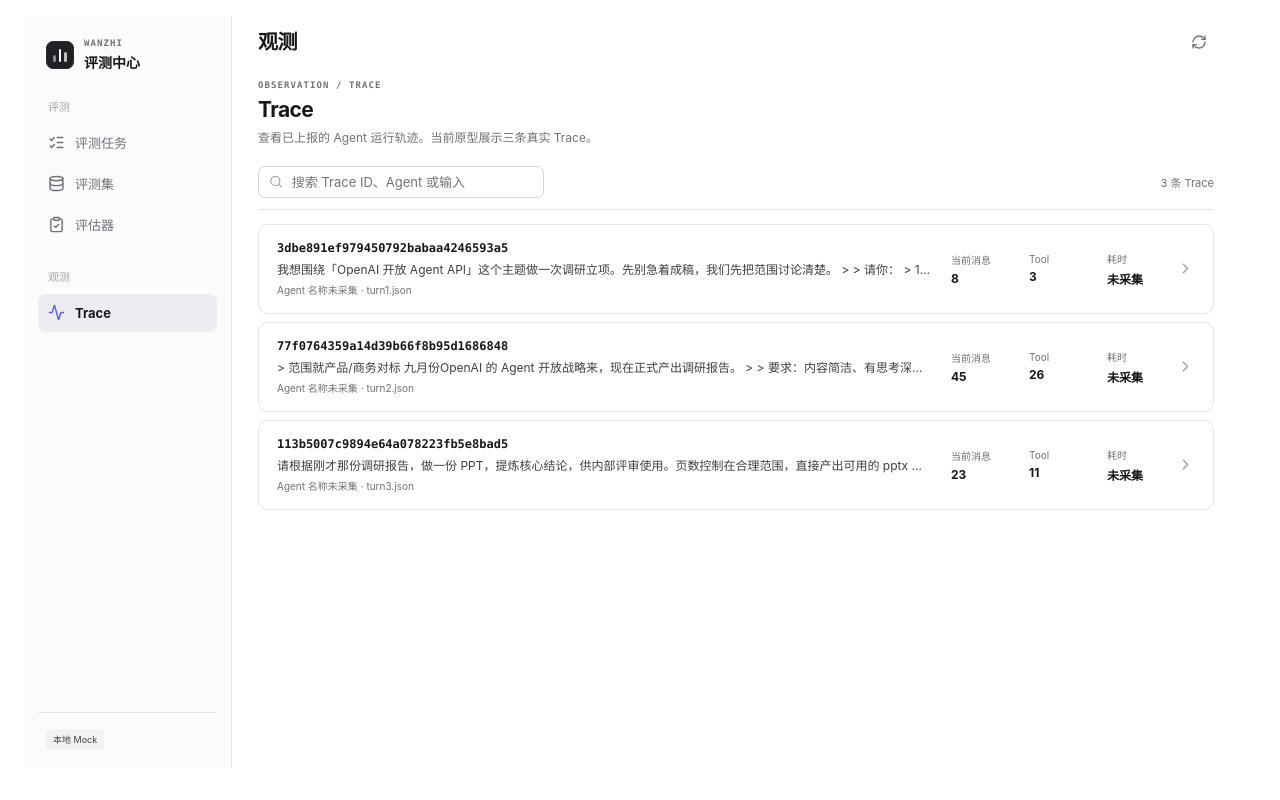
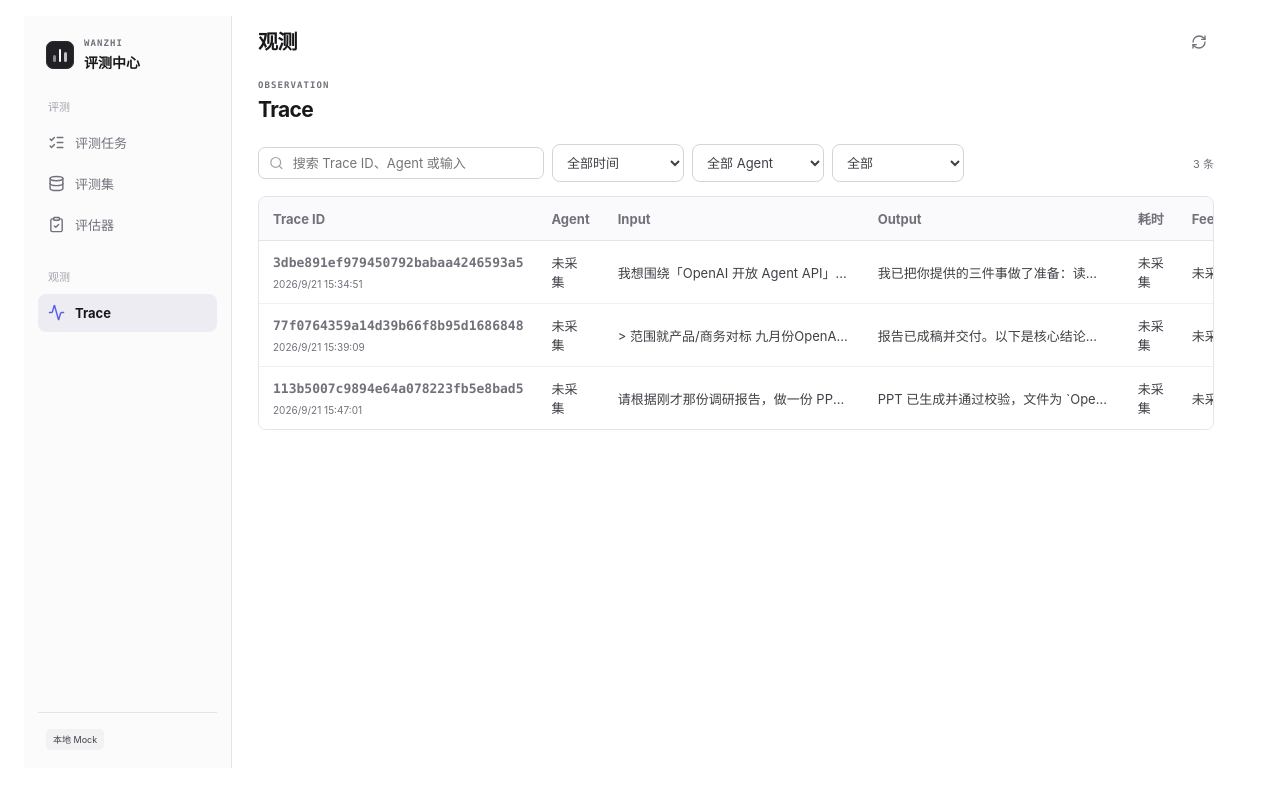
Before and after one commit to wang-zilei/agent-evaluation-platform, a React (Vite) app: page / in a window 1280 px wide. Both pictures are taken after a click on the button "Trace". Built offline with nearby package versions, Linux system fonts and the light colour scheme.

Commit message:
feat(evaluation): show observation traces as a filterable table
Replace the card list with PRD fields: Trace ID, Agent, Input, Output, duration, feedback, and tokens. Add time, agent, and abnormal filters without CRUD actions.

```diff
--- a/scripts/normalize-trace.mjs
+++ b/scripts/normalize-trace.mjs
@@ -17,7 +17,7 @@ const compactArgs = (args) => {
 const clean = (value) => text(value).replace(/\u001b\[[0-9;]*m/g, '');
 
 // This adapter consumes exported message payloads, not Langfuse Observations.
-export function normalizeTrace(payload, turn, sessionId = null, traceId = null) {
+export function normalizeTrace(payload, turn, sessionId = null, traceId = null, occurredAt = null) {
   const messages = payload.output?.messages;
   if (!Array.isArray(messages)) throw new Error('output.messages is required');
   const input = (payload.input?.messages ?? []).filter((m) => m.type === 'human').map((m) => text(m.content)).join('\n');
@@ -107,7 +107,8 @@ export function normalizeTrace(payload, turn, sessionId = null, traceId = null)
 
   return {
     id: `turn${turn}`, sourceFile: `turn${turn}.json`, turn, sessionId,
-    traceId, agent: null, occurredAt: null, duration: null, feedback: null, abnormal: null,
+    traceId, agent: null, occurredAt, duration: null, feedback: null,
+    abnormal: events.some((event) => event.kind === 'tool' && event.status && event.status !== 'success'),
     sourceMessageCount: messages.length, historyMessageCount: offset, currentMessageCount: current.length,
     reasoningCount, toolCount,
     inputTokens: tokenComplete ? inputTokens : null, outputTokens: tokenComplete ? outputTokens : null,
--- a/src/features/evaluation/TraceWorkspace.tsx
+++ b/src/features/evaluation/TraceWorkspace.tsx
@@ -1,5 +1,5 @@
-import { useState } from 'react';
-import { ArrowLeft, ChevronRight, Search, X } from 'lucide-react';
+import { useMemo, useState } from 'react';
+import { ArrowLeft, Search, X } from 'lucide-react';
 import type { ObservedTrace, TraceEvent } from './trace.types';
 
 const toolLine = (event: Extract<TraceEvent, { kind: 'tool' }>) => {
@@ -11,13 +11,62 @@ const formatJson = (value: unknown) => {
   try { return JSON.stringify(value, null, 2); } catch { return String(value); }
 };
 const formatNumber = (value: number | null) => value === null ? '未采集' : value.toLocaleString('en-US');
+const formatValue = (value: string | number | boolean | null | undefined) => {
+  if (value === null || value === undefined || value === '') return '未采集';
+  if (typeof value === 'boolean') return value ? '异常' : '正常';
+  return String(value);
+};
+const formatTime = (value: string | null) => {
+  if (!value) return '未采集';
+  const date = new Date(value);
+  return Number.isNaN(date.getTime()) ? value : date.toLocaleString('zh-CN', { hour12: false });
+};
+const FILTER_NOW = Date.parse('2026-09-22T16:00:00+08:00');
 
 export function TraceList({ traces, search, setSearch, onOpen }: { traces: ObservedTrace[]; search: string; setSearch: (value: string) => void; onOpen: (trace: ObservedTrace) => void }) {
-  const filtered = traces.filter((trace) => `${trace.id} ${trace.traceId ?? ''} ${trace.agent ?? ''} ${trace.input} ${trace.sourceFile}`.toLowerCase().includes(search.toLowerCase()));
+  const [agentFilter, setAgentFilter] = useState('全部');
+  const [abnormalFilter, setAbnormalFilter] = useState('全部');
+  const [timeFilter, setTimeFilter] = useState('全部');
+  const agents = useMemo(() => ['全部', ...[...new Set(traces.map((trace) => trace.agent ?? '未采集'))]], [traces]);
+  const filtered = traces.filter((trace) => {
+    const haystack = `${trace.traceId ?? ''} ${trace.agent ?? ''} ${trace.input} ${trace.output}`.toLowerCase();
+    if (search && !haystack.includes(search.toLowerCase())) return false;
+    const agentLabel = trace.agent ?? '未采集';
+    if (agentFilter !== '全部' && agentLabel !== agentFilter) return false;
+    if (abnormalFilter === '异常' && !trace.abnormal) return false;
+    if (abnormalFilter === '正常' && trace.abnormal) return false;
+    if (timeFilter !== '全部') {
+      if (!trace.occurredAt) return false;
+      const start = FILTER_NOW - Number(timeFilter) * 24 * 60 * 60 * 1000;
+      if (new Date(trace.occurredAt).getTime() < start) return false;
+    }
+    return true;
+  });
   return <div className="eval-list-page eval-trace-page">
-    <div className="eval-section-head"><div><span className="eval-eyebrow">OBSERVATION / TRACE</span><h2>Trace</h2><p>查看已上报的 Agent 运行轨迹。当前原型展示三条真实 Trace。</p></div></div>
-    <div className="eval-trace-toolbar"><label className="eval-search"><Search size={15} /><input value={search} placeholder="搜索 Trace ID、Agent 或输入" onChange={(event) => setSearch(event.target.value)} /></label><span>{filtered.length} 条 Trace</span></div>
-    <section className="eval-trace-list" aria-label="Trace 列表">{filtered.map((trace) => <button type="button" className="eval-trace-row" key={trace.id} onClick={() => onOpen(trace)}><div className="eval-trace-row__main"><div><strong>{trace.traceId ?? trace.id}</strong><span>{trace.input}</span><small>{trace.agent ?? 'Agent 名称未采集'} · {trace.sourceFile}</small></div></div><div className="eval-trace-row__stats"><div><span>当前消息</span><strong>{trace.currentMessageCount}</strong></div><div><span>Tool</span><strong>{trace.toolCount}</strong></div><div><span>耗时</span><strong>未采集</strong></div></div><ChevronRight className="eval-trace-row__arrow" size={17} /></button>)}</section>
+    <div className="eval-section-head"><div><span className="eval-eyebrow">OBSERVATION</span><h2>Trace</h2></div></div>
+    <div className="eval-toolbar eval-obs-toolbar">
+      <label className="eval-search"><Search size={16} /><input value={search} onChange={(event) => setSearch(event.target.value)} placeholder="搜索 Trace ID、Agent 或输入" /></label>
+      <select aria-label="时间筛选" value={timeFilter} onChange={(event) => setTimeFilter(event.target.value)}><option value="全部">全部时间</option><option value="1">近 1 天</option><option value="7">近 7 天</option><option value="30">近 30 天</option></select>
+      <select aria-label="Agent 筛选" value={agentFilter} onChange={(event) => setAgentFilter(event.target.value)}>{agents.map((agent) => <option key={agent} value={agent}>{agent === '全部' ? '全部 Agent' : agent}</option>)}</select>
+      <select aria-label="是否异常筛选" value={abnormalFilter} onChange={(event) => setAbnormalFilter(event.target.value)}><option>全部</option><option>正常</option><option>异常</option></select>
+      <span className="eval-toolbar-count">{filtered.length} 条</span>
+    </div>
+    <section className="eval-surface table-surface eval-obs-table-wrap" aria-label="Trace 列表">
+      <table className="eval-data-table eval-obs-table">
+        <thead><tr><th>Trace ID</th><th>Agent</th><th>Input</th><th>Output</th><th>耗时</th><th>Feedback</th><th>Input Tokens</th><th>Output Tokens</th></tr></thead>
+        <tbody>{filtered.map((trace) => <tr key={trace.id} onClick={() => onOpen(trace)}>
+          <td><div className="eval-cell-title"><strong className="eval-mono">{trace.traceId ?? trace.id}</strong><small>{formatTime(trace.occurredAt)}</small></div></td>
+          <td>{formatValue(trace.agent)}</td>
+          <td className="is-clip" title={trace.input}>{trace.input || '未采集'}</td>
+          <td className="is-clip" title={trace.output}>{trace.output || '未采集'}</td>
+          <td>{formatValue(trace.duration)}</td>
+          <td>{formatValue(trace.feedback)}</td>
+          <td>{formatNumber(trace.inputTokens)}</td>
+          <td>{formatNumber(trace.outputTokens)}</td>
+        </tr>)}</tbody>
+      </table>
+    </section>
+    {filtered.length === 0 && <p className="eval-trace-note">没有匹配的 Trace。</p>}
   </div>;
 }
 
```
Also changed, not shown: scripts/import-traces.mjs (+5 -2 lines), src/features/evaluation/evaluation.css, src/features/evaluation/trace-data/traces.json.
